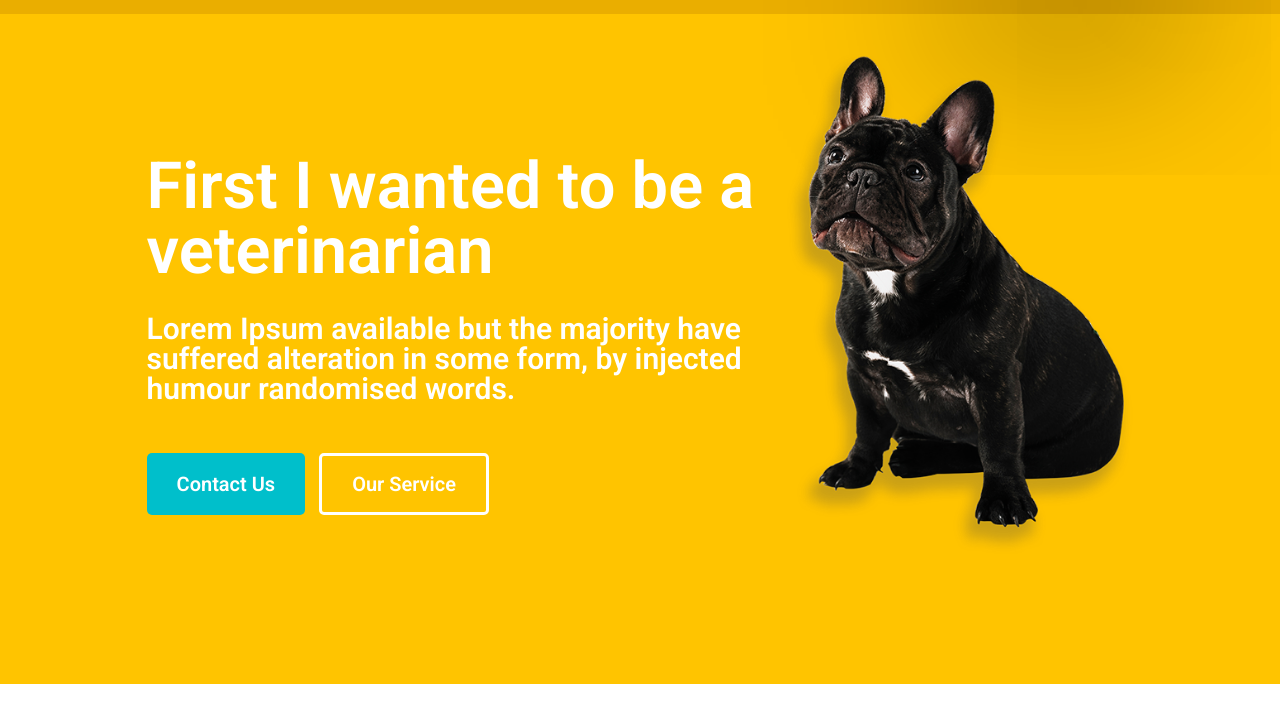
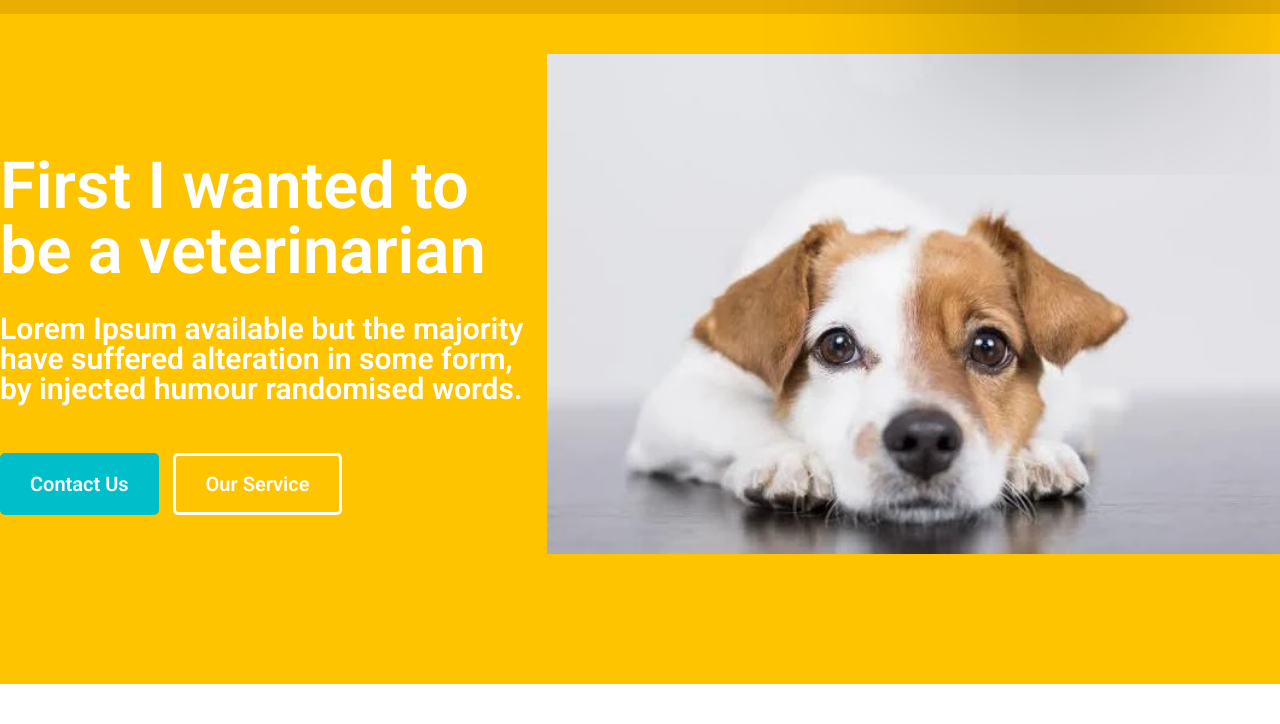
Before and after one commit to FabianaDevPE/PAGVET, a plain HTML site: page index.html in a window 1280 px wide. Shown: the part 76-800 px from the top of the page. Drawn offline with nearby package versions, Linux system fonts and the light colour scheme.

Commit message:
cambiar imagen de cachorro

```diff
--- a/index.html
+++ b/index.html
@@ -77,7 +77,7 @@
         </div>
         <img
           class="imagen-section-1"
-          src="./static/image/image-header-dog.png"
+          src="./static/image/images.webp"
           alt="perro"
         />
       </section>
```
Also changed, not shown: static/image/images.webp (added).
